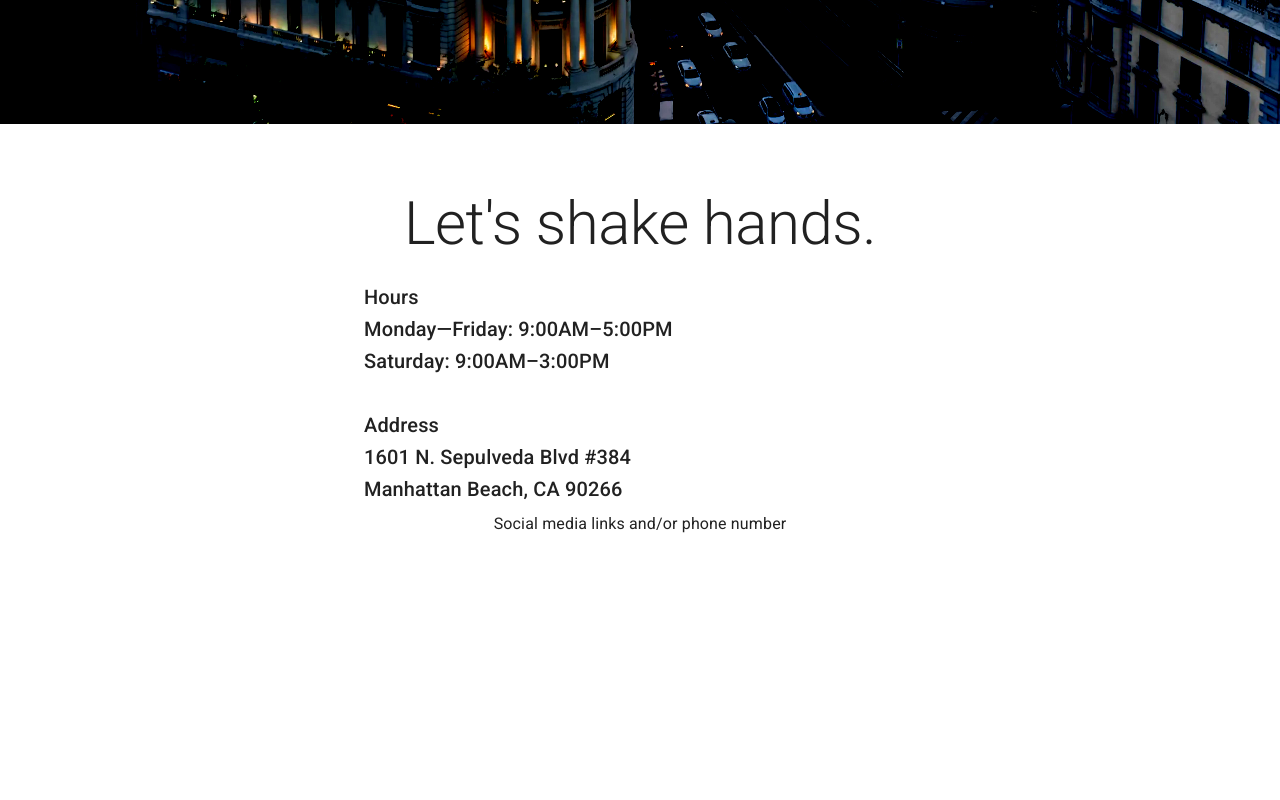
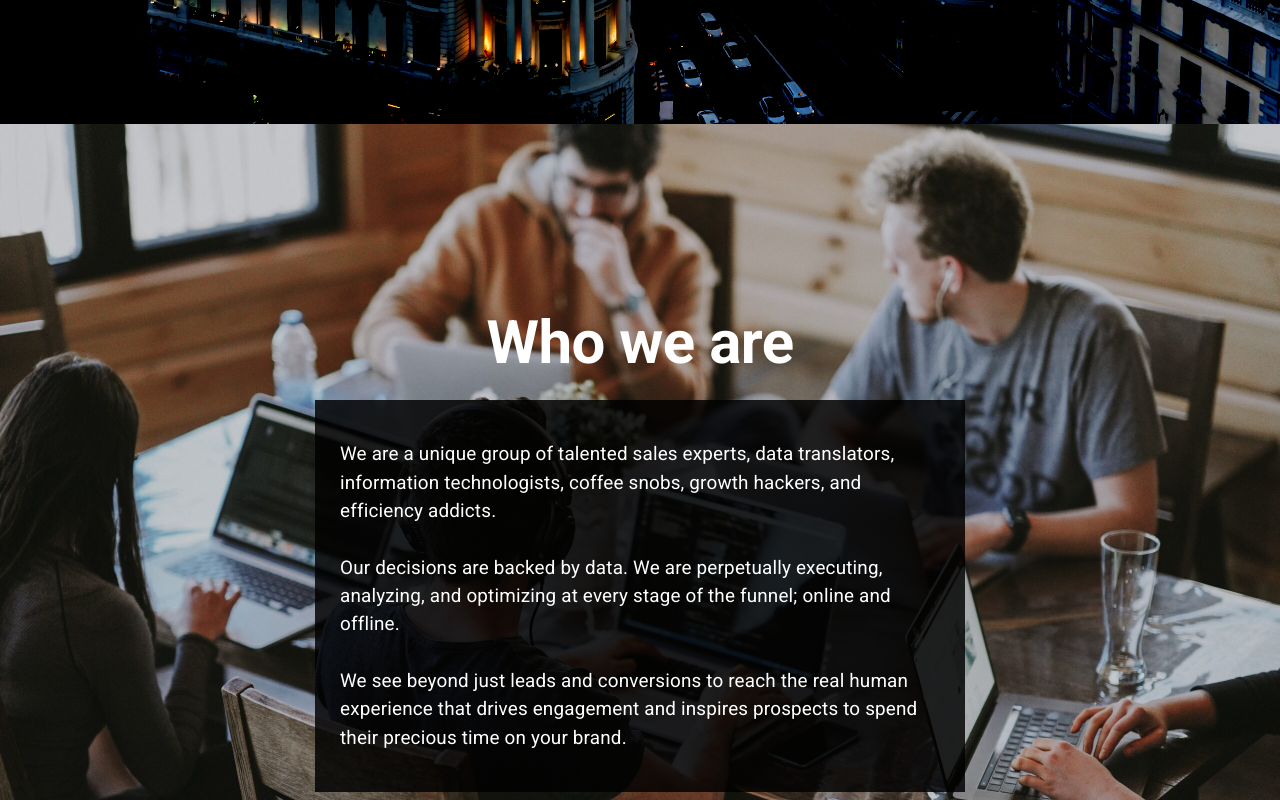
Before and after one commit to nickalara/inspire-acquire, a React (Create React App) app: page / in a window 1280 px wide. Shown: the part 740-1540 px from the top of the page. Built offline with nearby package versions, Linux system fonts and the light colour scheme; a web font is replaced by a local one.

Commit message:
added about section

```diff
--- a/src/App.js
+++ b/src/App.js
@@ -1,4 +1,5 @@
 import './App.css';
+import About from './components/About';
 import StickyFooter from './components/Footer';
 import Intro from './components/Intro';
 import Navbar from './components/Navbar';
@@ -8,6 +9,7 @@ function App() {
     <div className="App">
       <Navbar />
       <Intro />
+      <About />
       <StickyFooter />
     </div>
   );
--- a/src/components/About.js
+++ b/src/components/About.js
@@ -0,0 +1,59 @@
+import * as React from 'react';
+import Box from '@mui/material/Box';
+import Typography from '@mui/material/Typography';
+// import { Slide } from '@mui/material';
+
+export default function About() {
+
+  // const [checked, setChecked] = React.useState(false);
+  // React.useEffect(() => {
+  //   setChecked(true);
+  // }, []);
+
+  return (
+    <Box sx={{
+      alignItems: 'center',
+      backgroundAttachment: 'fixed',
+      backgroundImage: `url(${process.env.PUBLIC_URL + '/assets/teamwork.jpg'})`,
+      backgroundPositionX: 'center',
+      backgroundRepeat: 'no-repeat',
+      backgroundSize: 'cover',
+      color: '#fff',
+      display: 'flex',
+      flexDirection: 'column',
+      height: '100vh',
+      justifyContent: 'center',
+    }}>
+      <Typography
+        variant="h2"
+        component="h2"
+        gutterBottom
+        sx={{
+          fontWeight: 'bold',
+          paddingTop: '58px',
+          textShadow: '3px, 3px, 5px, #000',
+        }}
+      >
+        Who we are
+      </Typography>
+      <Typography
+        variant="body1"
+        component="paragraph"
+        gutterBottom
+        sx={{
+          backgroundColor: 'rgba(0,0,0,0.83)',
+          fontSize: '1.18rem',
+          maxWidth: '650px',
+          padding: '40px 25px',
+          textAlign: 'left',
+        }}
+      >
+        We are a unique group of talented sales experts, data translators, information technologists, coffee snobs, growth hackers, and efficiency addicts.<br /><br />
+
+        Our decisions are backed by data. We are perpetually executing, analyzing, and optimizing at every stage of the funnel; online and offline.<br /><br />
+
+        We see beyond just leads and conversions to reach the real human experience that drives engagement and inspires prospects to spend their precious time on your brand.
+      </Typography>
+    </Box >
+  );
+}
```
Also changed, not shown: public/assets/teamwork.jpg (added).
